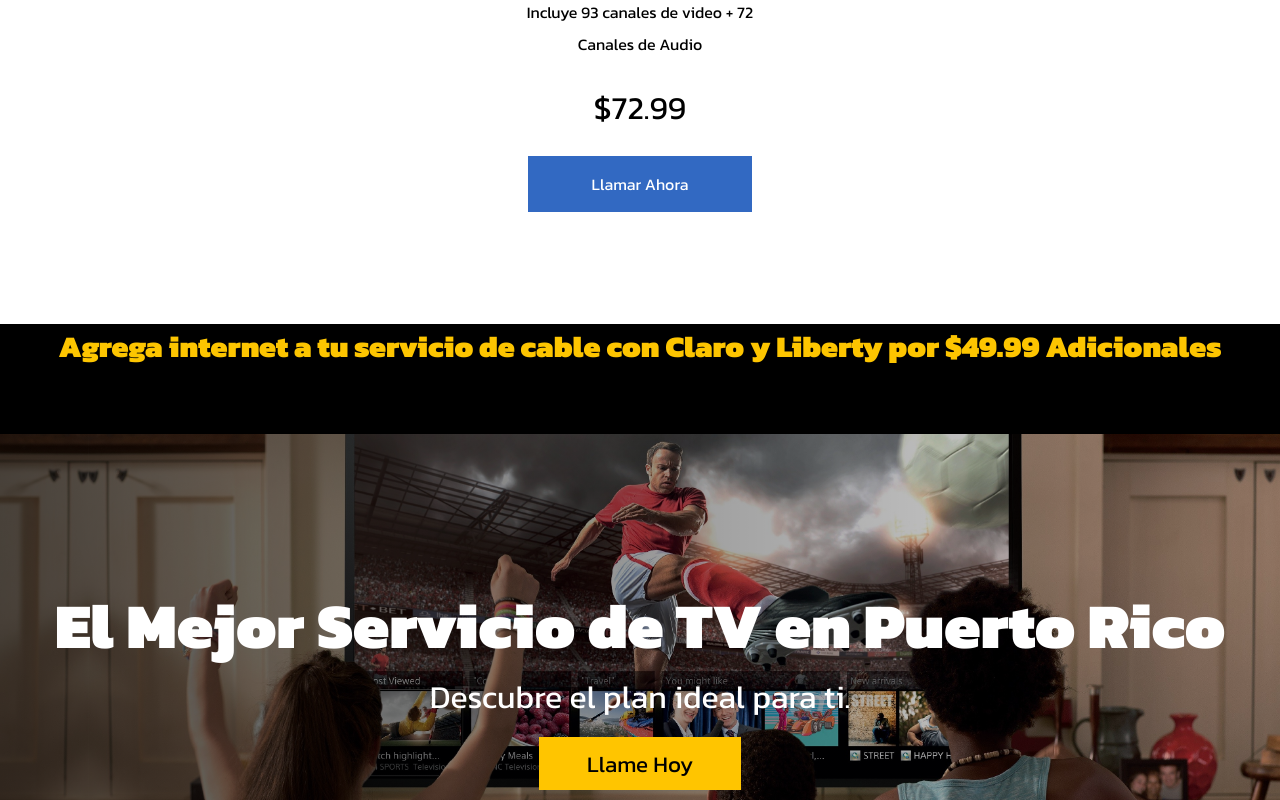
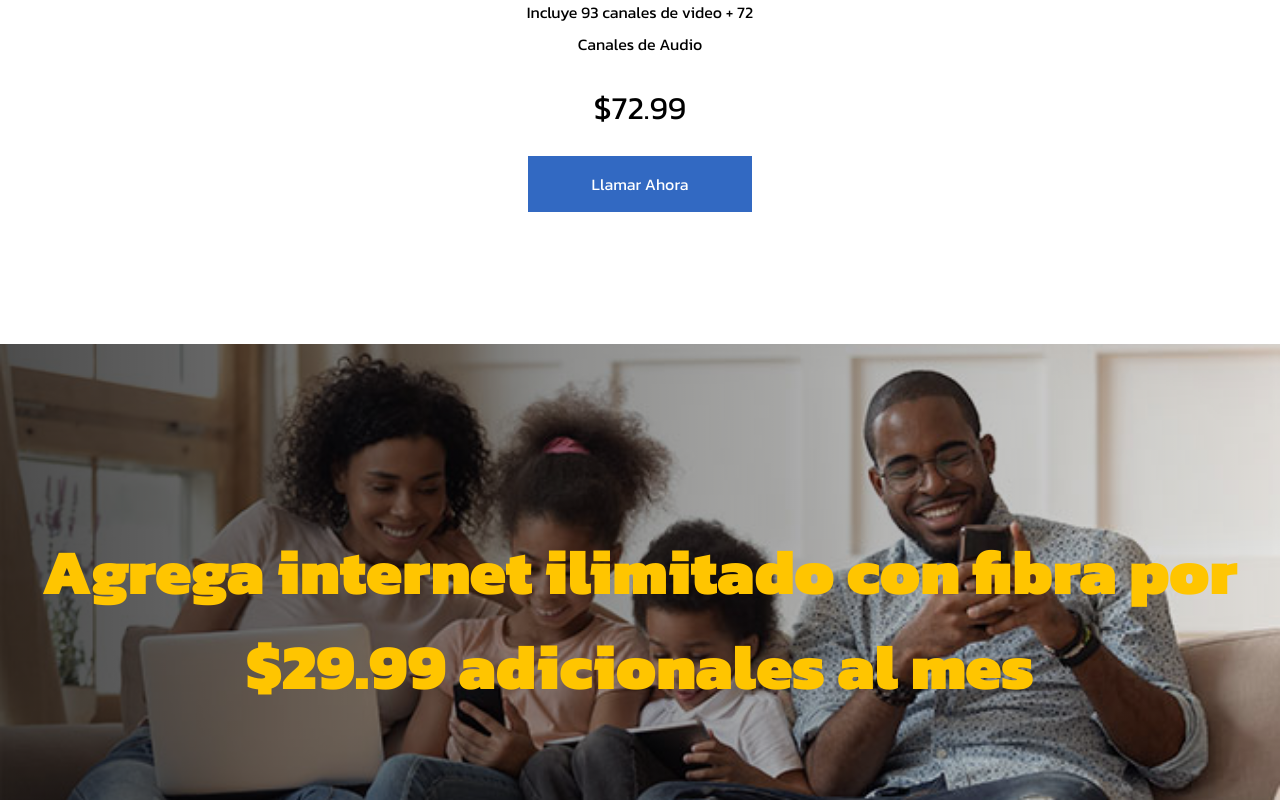
Before and after one commit to Alejod2103/DirectvSite, a React (Create React App) app: page / in a window 1280 px wide. Shown: the part 2000-2800 px from the top of the page. Built offline with nearby package versions, Linux system fonts and the light colour scheme.

Commit message:
version 0.0.1

```diff
--- a/src/components/Feature/FeatureElements.js
+++ b/src/components/Feature/FeatureElements.js
@@ -5,6 +5,7 @@
   background: linear-gradient(to right, rgba(0, 0, 0, 0.7), rgba(0, 0, 0, 0.1)),
     url(${FeaturePic});
   height: 100vh;
+  margin-top: 20px;
   max-height: 500px;
   background-position: center;
   background-size: cover;
--- a/src/components/Hero/index.js
+++ b/src/components/Hero/index.js
@@ -23,7 +23,7 @@
       <Sidebar isOpen={isOpen} toggle={toggle} />
       <HeroContent>
         <HeroItems>
-          <HeroH1>DirecTV PR</HeroH1>
+          <HeroH1>TV DIRECTO LATINO</HeroH1>
           <HeroP>El mejor servicio de Tv en Puerto Rico</HeroP>
           <a href="tel:+1(813)551-1017" >
           <HeroBtn>Llama Ahora</HeroBtn>
--- a/src/components/Internet/Internet.js
+++ b/src/components/Internet/Internet.js
@@ -1,14 +1,14 @@
 import React from 'react';
-import { NoteContainer, Advise } from './InternetStyles.js';
-
+import './Internet.css'
+import { InternetContainer } from './InternetStyles';
 
 const Internet = () => {
     return (
-      <NoteContainer>
+      <InternetContainer>
 
-        <Advise>Agrega internet a tu servicio de cable con Claro y Liberty por $49.99 Adicionales</Advise>
+          <h1>Agrega internet ilimitado con fibra por $29.99 adicionales al mes</h1>
 
-      </NoteContainer>
+      </InternetContainer>
     );
   };
 
--- a/src/components/Internet/InternetStyles.js
+++ b/src/components/Internet/InternetStyles.js
@@ -1,20 +1,82 @@
-import styled from 'styled-components';
+import styled from 'styled-components'
+import ImgBg from '../../images/publi12.jpg'
 
-export const NoteContainer = styled.div`
-    position: block;
+export const InternetContainer = styled.div`
+  background: linear-gradient(to right, rgba(0, 0, 0, 0.7), rgba(0, 0, 0, 0.1)),
+    url(${ImgBg});
+  height: 100vh;
+  margin-top: 20px;
+  max-height: 550px;
+  background-position: center;
+  background-size: cover;
+  display: flex;
+  flex-direction: column;
+  justify-content: center;
+  align-items: center;
+  color: #fff;
+  text-align: center;
+  padding: 0 1rem;
+
+  h1 {
+    font-size: clamp(3rem, 5vw, 5rem);
+    color: #ffc500;
+  }
+
+  p {
+    margin-bottom: 1rem;
+    font-size: clamp(1rem, 3vw, 2rem);
+  }
+`
+
+export const InternetContent = styled.div`
+  height: calc(100vh - 80px);
+  max-height: 100%;
+  padding: 0rem calc((100vw - 1300px) / 2);
+`
+
+export const InternetItems = styled.div`
+  display: flex;
+  flex-direction: column;
+  justify-content: center;
+  align-items: flex-start;
+  height: 100vh;
+  max-height: 100%;
+  padding: 0 2rem;
+  width: 650px;
+  color: #fff;
+  text-transform: uppercase;
+  line-height: 1;
+  font-weight: bold;
+
+  @media screen and (max-width: 650px) {
     width: 100%;
-    height: 110px;
-    top: 50px;
-    align-items: center;
-    background-color: #000;
+  }
+`
 
-    @media (min-width: 300px) and (max-width: 800px) {
-        height: 190px;
-    }
-`;
+export const InternetH1 = styled.h1`
+  font-size: clamp(2.5rem, 10vw, 5rem);
+  margin-bottom: 1rem;
+  box-shadow: 3px 5px #e9ba23;
+  letter-spacing: 3px;
+`
 
-export const Advise = styled.h1`
-color: #fdc500;
-text-align: center;
-font-size: 30px;
-`;
+export const InternetP = styled.p`
+  font-size: clamp(2rem, 2.5vw, 3rem);
+  margin-bottom: 2rem;
+`
+
+export const InternetBtn = styled.button`
+  font-size: 1.4rem;
+  padding: 1rem 4rem;
+  border: none;
+  background: #3269c2;
+  color: #fff;
+  transition: 0.2s ease-out;
+
+  &:hover {
+    background: #ffc500;
+    transition: 0.2s ease-out;
+    cursor: pointer;
+    color: #000;
+  }
+`
```
Also changed, not shown: src/components/Internet/Internet.css (added), src/images/publi11.jpg (added), src/images/publi12.jpg (added).
